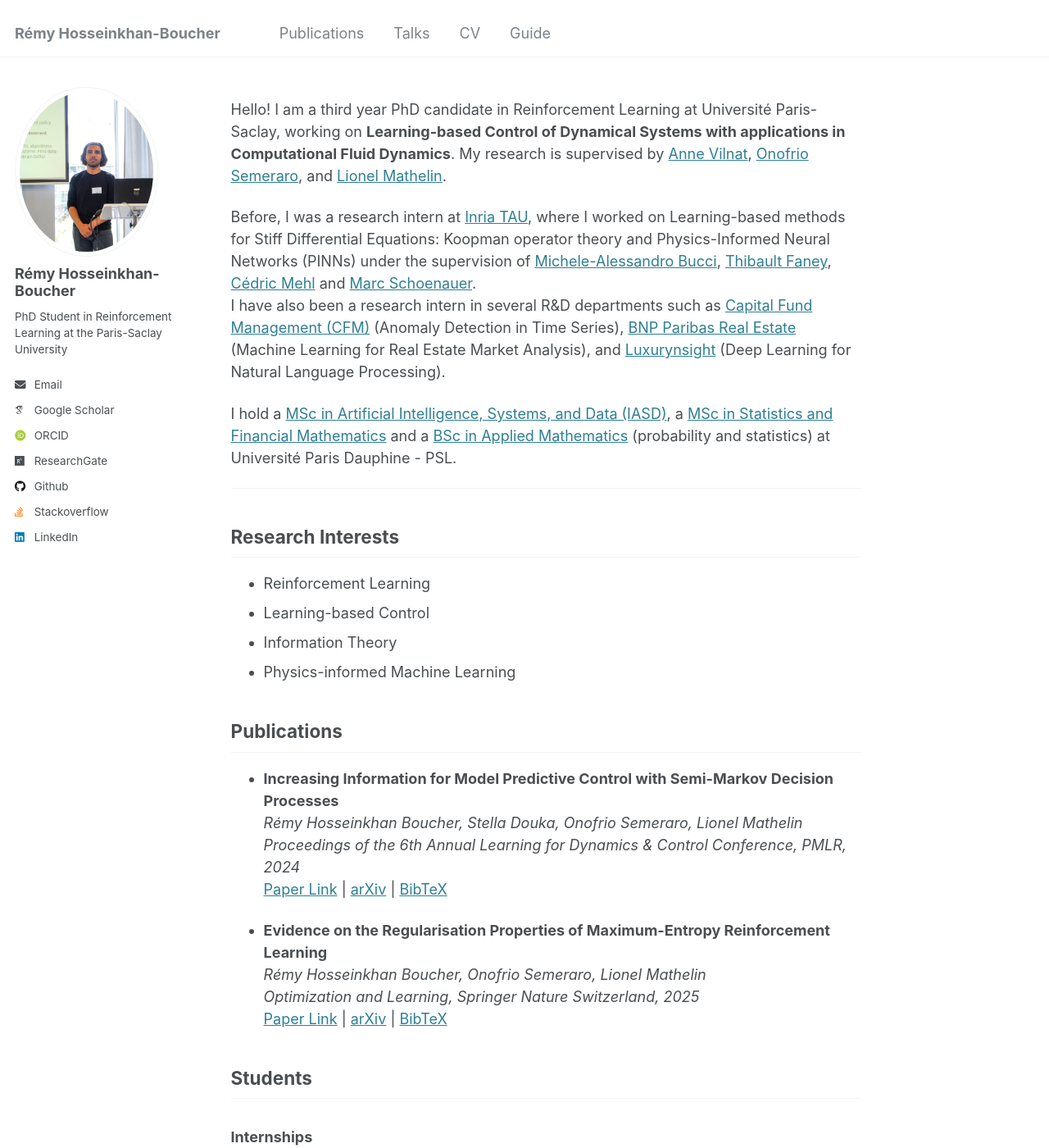
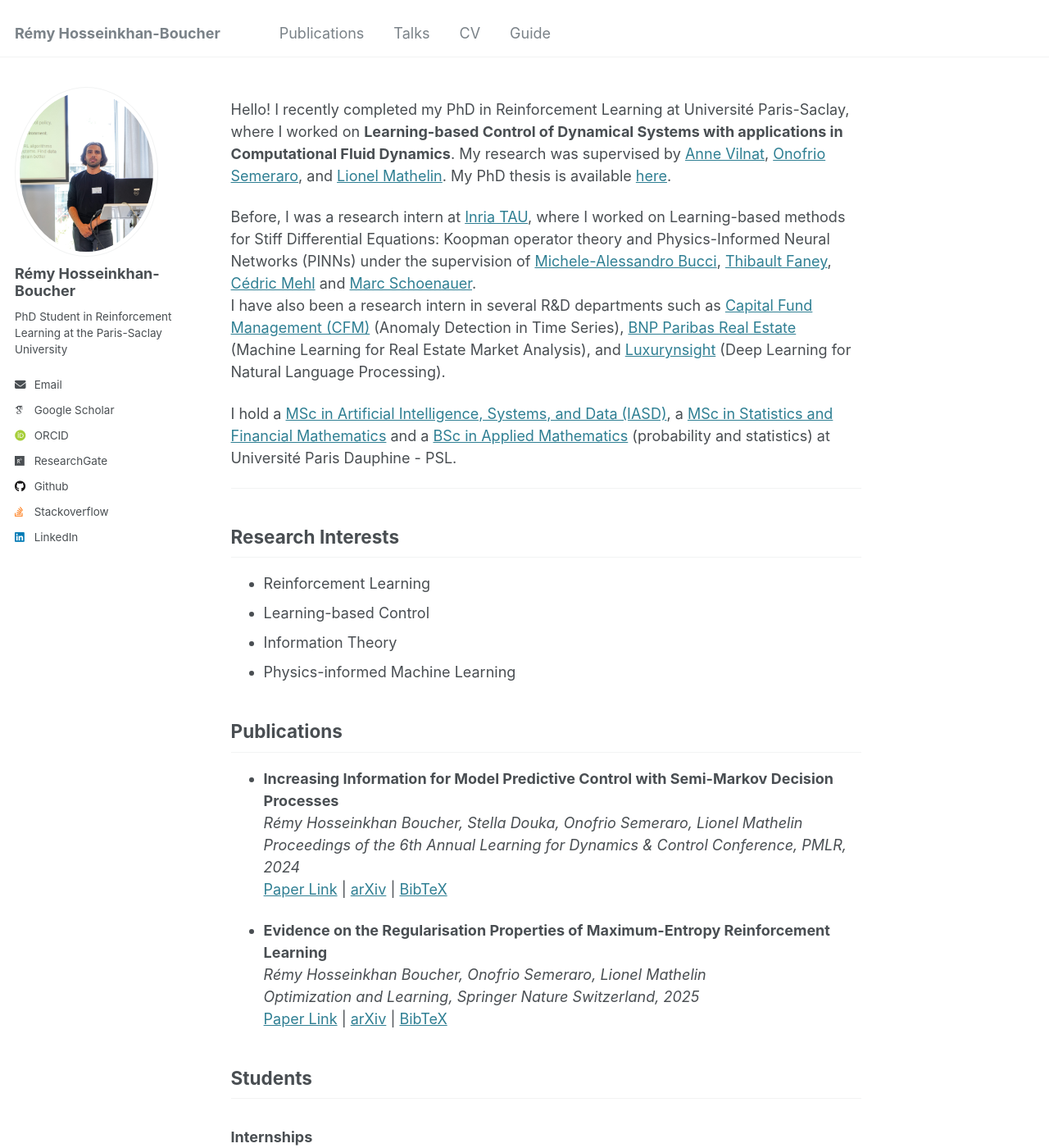
Before and after one commit to ReHoss/rehoss.github.io, a Jekyll site: the page built from _pages/about.md, in a window 1280 px wide and 1400 px high. Shown: the whole window at 82% size. Built offline with Jekyll 4.4.1, drawn with Linux system fonts in a browser that asks for light colours; some web fonts are replaced; some of the changed text lies outside the part shown.

Commit message:
Add thesis, internship (Eliott), review (ICML)

```diff
--- a/_pages/about.md
+++ b/_pages/about.md
@@ -6,8 +6,9 @@
   - /about.html
 ---
 
-Hello! I am a third year PhD candidate in Reinforcement Learning at Université Paris-Saclay, working on **Learning-based Control of Dynamical Systems with applications in Computational Fluid Dynamics**.
-My research is supervised by [Anne Vilnat](https://perso.limsi.fr/anne/), [Onofrio Semeraro](https://scholar.google.fr/citations?user=kregZ48AAAAJ&hl=en), and [Lionel Mathelin](https://perso.limsi.fr/mathelin/).
+Hello! I recently completed my PhD in Reinforcement Learning at Université Paris-Saclay, where I worked on **Learning-based Control of Dynamical Systems with applications in Computational Fluid Dynamics**.
+My research was supervised by [Anne Vilnat](https://perso.limsi.fr/anne/), [Onofrio Semeraro](https://scholar.google.fr/citations?user=kregZ48AAAAJ&hl=en), and [Lionel Mathelin](https://perso.limsi.fr/mathelin/).
+My PhD thesis is available [here]({{ site.baseurl }}/files/thesis/hosseinkhan_2025_phd_thesis.pdf).
 
 Before, I was a research intern at [Inria TAU](https://team.inria.fr/tau2/team-members/), where I worked on Learning-based methods for Stiff Differential Equations: Koopman operator theory and Physics-Informed Neural Networks (PINNs) under the supervision of [Michele-Alessandro Bucci](https://www.researchgate.net/profile/Michele-Bucci), [Thibault Faney](https://scholar.google.fr/citations?user=6mNJCMUAAAAJ&hl=fr), [Cédric Mehl](https://scholar.google.fr/citations?user=6m0FNwIAAAAJ&hl=fr) and [Marc Schoenauer](https://www.lri.fr/~marc/).
 I have also been a research intern in several R&D departments such as [Capital Fund Management (CFM)](https://www.cfm.fr/) (Anomaly Detection in Time Series), [BNP Paribas Real Estate](https://www.realestate.bnpparibas.com/) (Machine Learning for Real Estate Market Analysis), and [Luxurynsight](https://www.luxurynsight.com/) (Deep Learning for Natural Language Processing).
```
Also changed, not shown: other parts of _pages/about.md (+9 -3 lines), _drafts/todo.md (+1 -1 lines), 1 other file.
